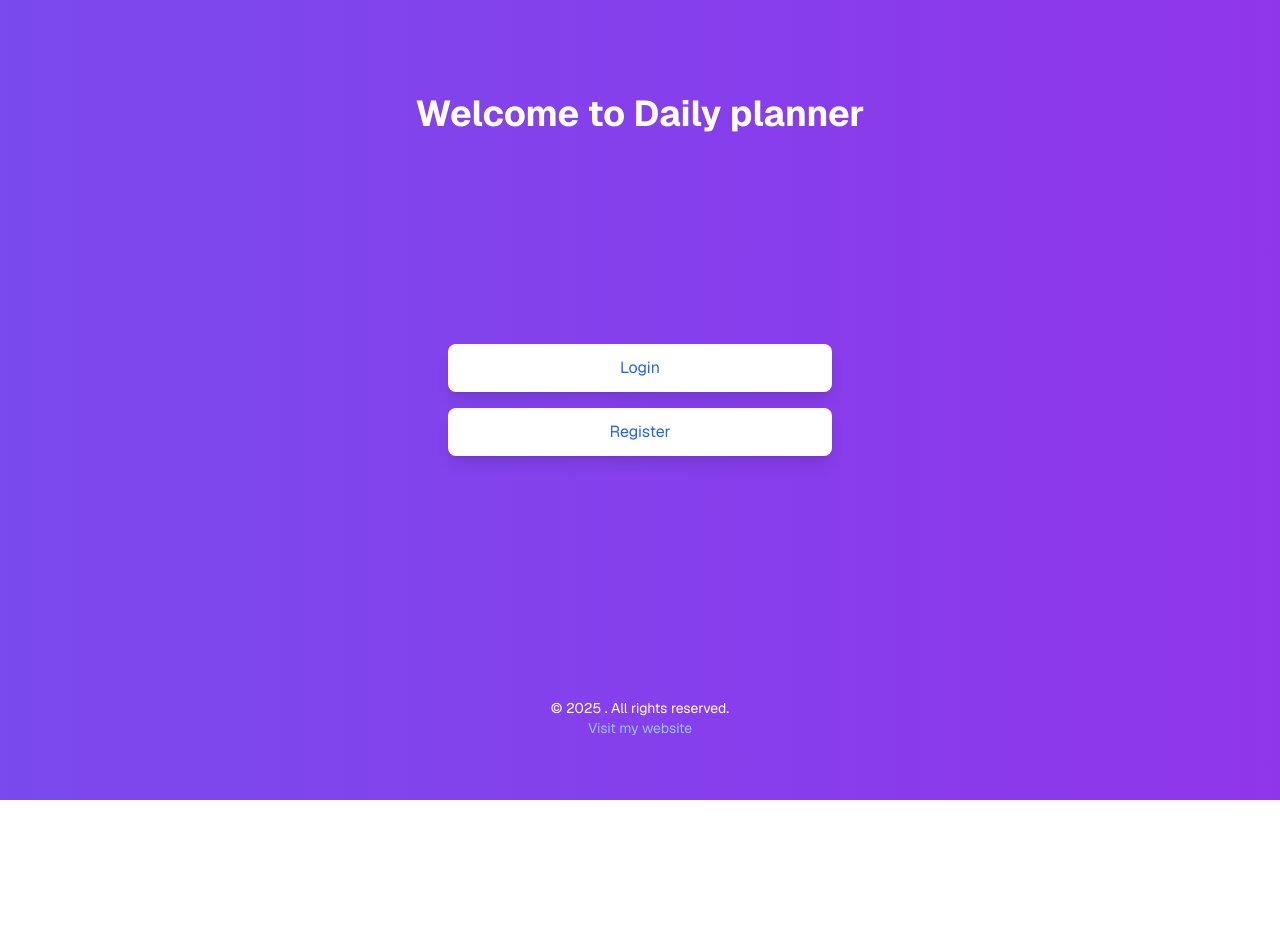
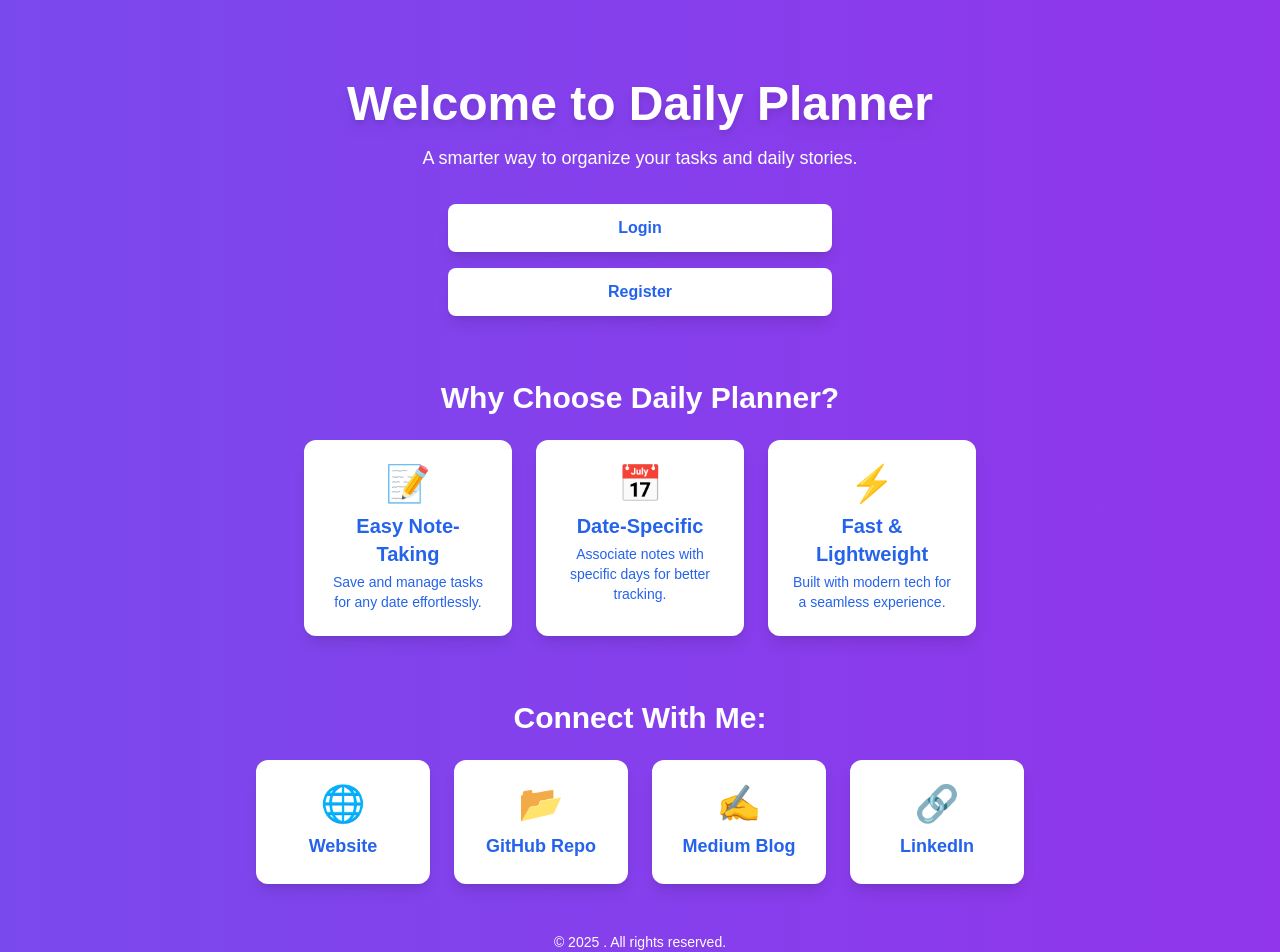
Before and after one commit to saurabhsolanke/Calendar_25, a Next.js app: page / in a window 1280 px wide. Shown: the top 952 px of the page. Before the commit the page ends 800 px from the top, so only its background shows below. Built offline with nearby package versions, Linux system fonts and the light colour scheme.

Commit message:
SS | framer-motion for landing page

```diff
--- a/package.json
+++ b/package.json
@@ -11,6 +11,7 @@
   "dependencies": {
     "aos": "^2.3.4",
     "axios": "^1.7.9",
+    "framer-motion": "^12.5.0",
     "next": "15.1.4",
     "react": "^19.0.0",
     "react-dom": "^19.0.0",
--- a/src/app/page.js
+++ b/src/app/page.js
@@ -4,6 +4,8 @@ import Image from "next/image";
 import React from 'react';
 import { useRouter } from 'next/navigation';
 import { useState, useEffect } from 'react';
+import { motion } from "framer-motion";
+
 
 export default function Home() {
   const router = useRouter();
@@ -17,24 +19,106 @@ export default function Home() {
     router.push('/home');
   };
   return (
-    <div className="grid grid-rows-[20px_1fr_20px] items-center justify-items-center min-h-screen p-8 pb-20 gap-16 sm:p-20 font-[family-name:var(--font-geist-sans)] bg-gradient-to-r from-blue-500 to-purple-600 animate-gradient bg-[length:400%_400%]">
-      <h1 className="text-4xl mt-16 font-bold mb-4 text-white text-center">Welcome to Daily planner</h1> {/* Added a heading */}
-      <div className="flex flex-col gap-4 w-full max-w-sm mx-auto"> {/* Flex container for buttons */}
-        <Link href="/login" className="bg-white text-blue-600 hover:bg-blue-100 transition duration-300 px-6 py-3 rounded-lg shadow-lg transform hover:scale-105 text-center">
+    <div className="flex flex-col items-center justify-center min-h-screen p-8 sm:p-20 bg-gradient-to-r from-blue-500 to-purple-600 animate-gradient bg-[length:400%_400%] text-white">
+      {/* Hero Section */}
+      <motion.h1
+        className="text-5xl font-extrabold text-center mb-4 drop-shadow-lg"
+        initial={{ opacity: 0, y: -30 }}
+        animate={{ opacity: 1, y: 0 }}
+        transition={{ duration: 0.8 }}
+      >
+        Welcome to Daily Planner
+      </motion.h1>
+      <motion.p
+        className="text-lg text-center mb-8"
+        initial={{ opacity: 0, y: -20 }}
+        animate={{ opacity: 1, y: 0 }}
+        transition={{ duration: 1 }}
+      >
+        A smarter way to organize your tasks and daily stories.
+      </motion.p>
+
+      {/* Call-to-Action Buttons */}
+      <div className="flex flex-col gap-4 w-full max-w-sm mx-auto">
+        <Link
+          href="/login"
+          className="bg-white text-blue-600 hover:bg-blue-100 transition duration-300 px-6 py-3 rounded-lg shadow-lg transform hover:scale-105 text-center font-semibold"
+        >
           Login
         </Link>
-        <Link href="/register" className="bg-white text-blue-600 hover:bg-blue-100 transition duration-300 px-6 py-3 rounded-lg shadow-lg transform hover:scale-105 text-center">
+        <Link
+          href="/register"
+          className="bg-white text-blue-600 hover:bg-blue-100 transition duration-300 px-6 py-3 rounded-lg shadow-lg transform hover:scale-105 text-center font-semibold"
+        >
           Register
         </Link>
       </div>
-      <footer className="text-sm mt-4 text-white text-center"> {/* Added a footer for additional info */}
+
+      {/* Features Section */}
+      <motion.div
+        className="mt-16 text-center w-full max-w-2xl"
+        initial={{ opacity: 0 }}
+        animate={{ opacity: 1 }}
+        transition={{ duration: 1.2 }}
+      >
+        <h2 className="text-3xl font-bold">Why Choose Daily Planner?</h2>
+        <div className="grid grid-cols-1 sm:grid-cols-3 gap-6 mt-6">
+          <FeatureCard icon="📝" title="Easy Note-Taking" description="Save and manage tasks for any date effortlessly." />
+          <FeatureCard icon="📅" title="Date-Specific" description="Associate notes with specific days for better tracking." />
+          <FeatureCard icon="⚡" title="Fast & Lightweight" description="Built with modern tech for a seamless experience." />
+        </div>
+      </motion.div>
+
+      {/* Social Links Section with Cards */}
+      <motion.div
+        className="mt-16 text-center w-full max-w-3xl"
+        initial={{ opacity: 0 }}
+        animate={{ opacity: 1 }}
+        transition={{ duration: 1.2 }}
+      >
+        <h2 className="text-3xl font-bold mb-4">Connect With Me:</h2>
+        <div className="grid grid-cols-1 sm:grid-cols-2 md:grid-cols-4 gap-6 mt-6">
+          <SocialCard icon="🌐" title="Website" link="https://www.saurabhsolanke.com" />
+          <SocialCard icon="📂" title="GitHub Repo" link="https://github.com/saurabhsolanke?tab=repositories" />
+          <SocialCard icon="✍️" title="Medium Blog" link="https://medium.com/@saurabh.solanke_6285/daily-planner-a-smarter-way-to-organize-your-tasks-notes-f7d385727914" />
+          <SocialCard icon="🔗" title="LinkedIn" link="https://www.linkedin.com/in/saurabh-solanke/" />
+        </div>
+      </motion.div>
+
+      {/* Footer */}
+      <footer className="mt-12 text-sm">
         <p>© 2025 . All rights reserved.</p>
-        <p>
-          <a href="https://www.saurabhsolanke@gmail.com" className="text-blue-300 hover:underline">
-            Visit my website
-          </a>
-        </p>
       </footer>
     </div>
   );
 }
+
+// Feature Card Component
+const FeatureCard = ({ icon, title, description }) => (
+  <motion.div
+    className="p-6 bg-white text-blue-600 rounded-xl shadow-lg transform hover:scale-105 transition duration-300"
+    initial={{ opacity: 0, scale: 0.9 }}
+    animate={{ opacity: 1, scale: 1 }}
+    transition={{ duration: 0.6 }}
+  >
+    <div className="text-4xl">{icon}</div>
+    <h3 className="text-xl font-bold mt-2">{title}</h3>
+    <p className="text-sm mt-1">{description}</p>
+  </motion.div>
+);
+
+// Social Link Card Component
+const SocialCard = ({ icon, title, link }) => (
+  <motion.a
+    href={link}
+    target="_blank"
+    rel="noopener noreferrer"
+    className="p-6 bg-white text-blue-600 rounded-xl shadow-lg transform hover:scale-105 transition duration-300 flex flex-col items-center"
+    initial={{ opacity: 0, scale: 0.9 }}
+    animate={{ opacity: 1, scale: 1 }}
+    transition={{ duration: 0.6 }}
+  >
+    <div className="text-4xl">{icon}</div>
+    <h3 className="text-lg font-bold mt-2">{title}</h3>
+  </motion.a>
+);
```
